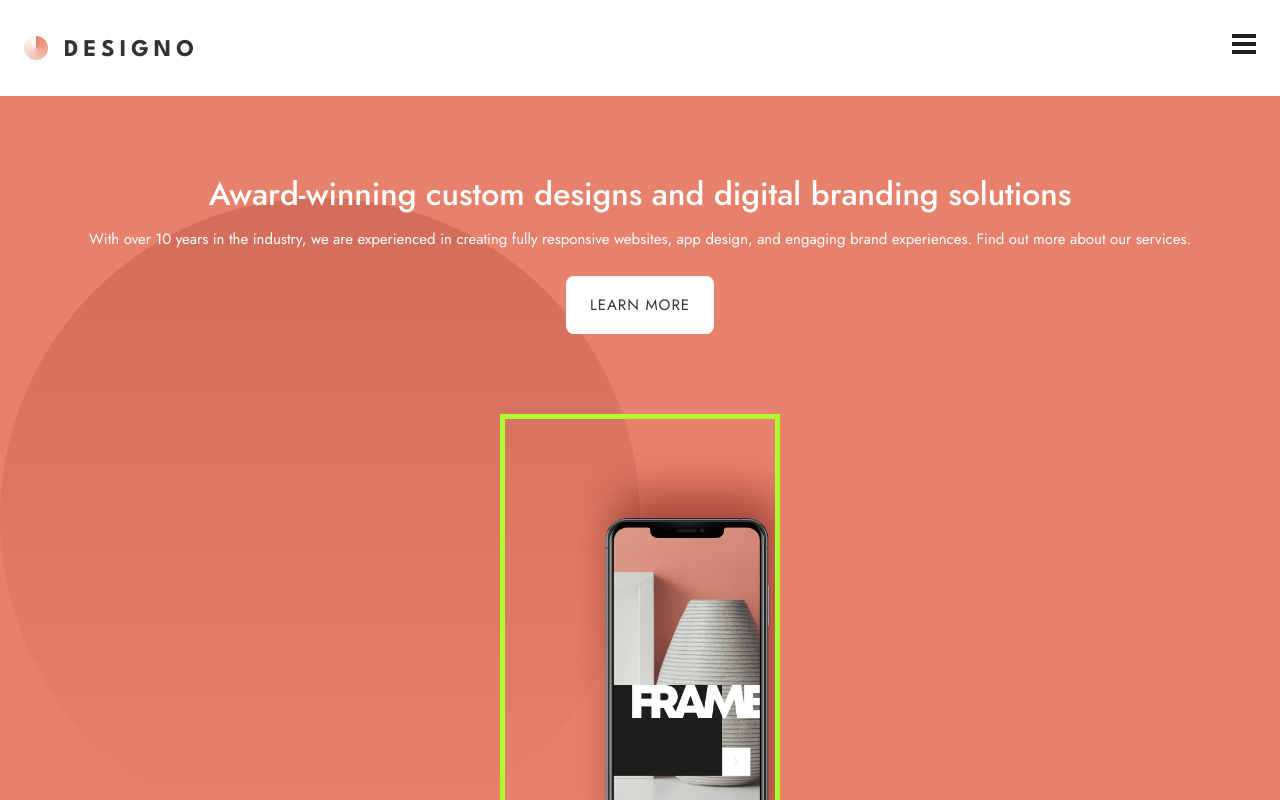
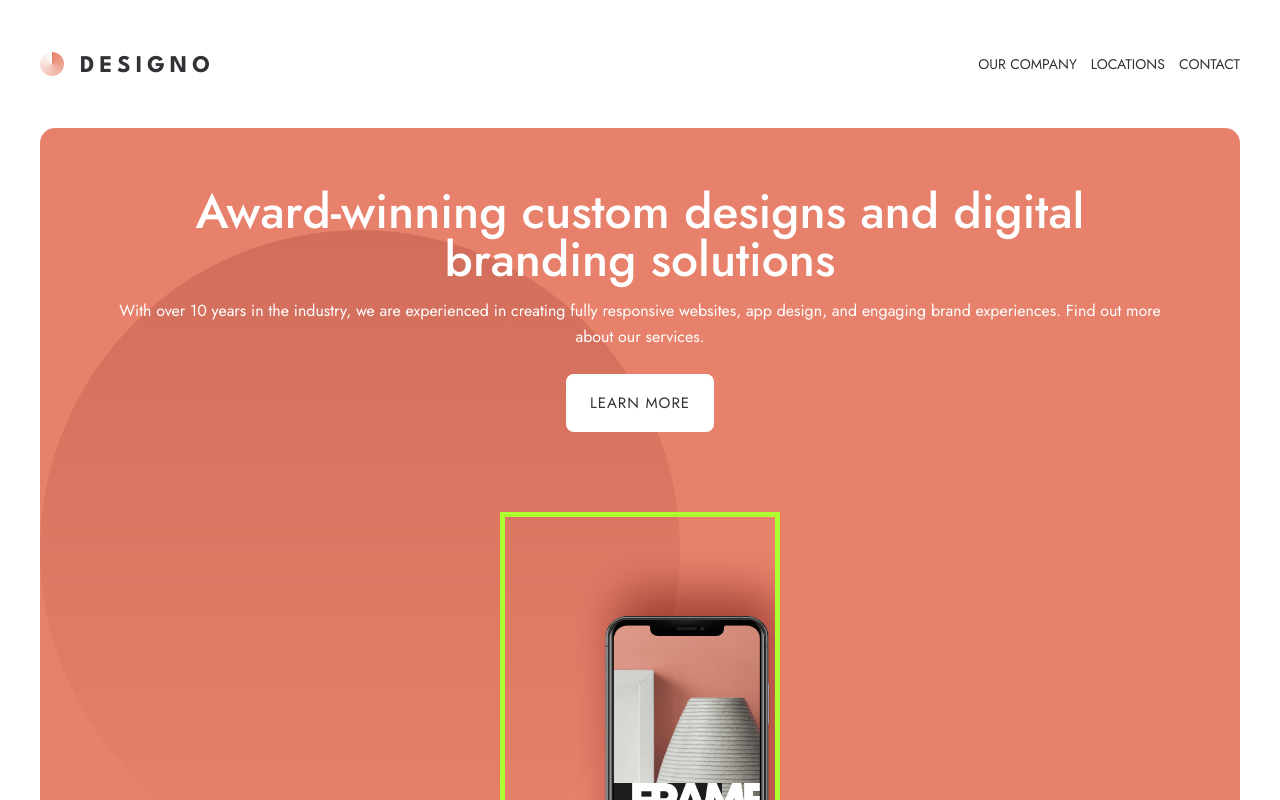
Before and after one commit to ringtho/designo, a React (Create React App) app: page / in a window 1280 px wide. Shown: the top 800 px of the page. Built offline with nearby package versions, Linux system fonts and the light colour scheme; the HTML template or start-up script is replaced by a standard one.

Commit message:
Added media query for navbar template mode and home page hero

```diff
--- a/src/index.css
+++ b/src/index.css
@@ -76,19 +76,23 @@ h1, h2, h3, h4 {
 }
 
 .navbar-menu{
-  display: flex;
   align-items: center;
-  justify-content: space-between;
+  justify-content: flex-start;
   width: 370px;
   gap: 14px;
-  border: 1px solid red;
   display: none;
 }
 
 .navbar-menu > a {
   text-decoration: none;
   font-size: 14px;
+  line-height: 14px;
   color: var(--text-color);
+}
+
+.logo-container {
+  display: flex;
+  align-items: center;
 }
 
 .header-circle {
@@ -120,11 +124,7 @@ h1, h2, h3, h4 {
   color: #FFFFFF;
 }
 
-.logo-container {
-  width: 100%;
-  display: flex;
-  align-items: center;
-}
+
 
 .navbar-icon:hover {
   cursor: pointer;
@@ -856,3 +856,52 @@ button:hover,
 a.active {
   color: var(--primary-dark);
 }
+
+
+@media (min-width: 376px) {
+
+  /* .nav-items {
+    padding: 64px 40px;
+    gap: 40px;
+  } */
+
+}
+
+@media (min-width: 570px) {
+
+  .icon-container,
+  .navbar-mobile-screens {
+    display: none;
+  }
+
+  .nav-items {
+    padding: 64px 40px;
+    gap: 40px;
+  }
+
+  .navbar-menu {
+    display: flex;
+    justify-content: flex-end;
+    margin-left: auto;
+  }
+
+   .hero {
+    margin: 0px 40px 120px;
+    border-radius: 15px;
+  }
+
+  .hero-container {
+    padding: 60px 58px;
+  }
+
+  .hero-content > h2 {
+    font-size: 48px;
+    line-height: 48px;
+  }
+
+  .hero-content > p {
+    font-size: 16px;
+    line-height: 26px;
+  }
+
+}
```
